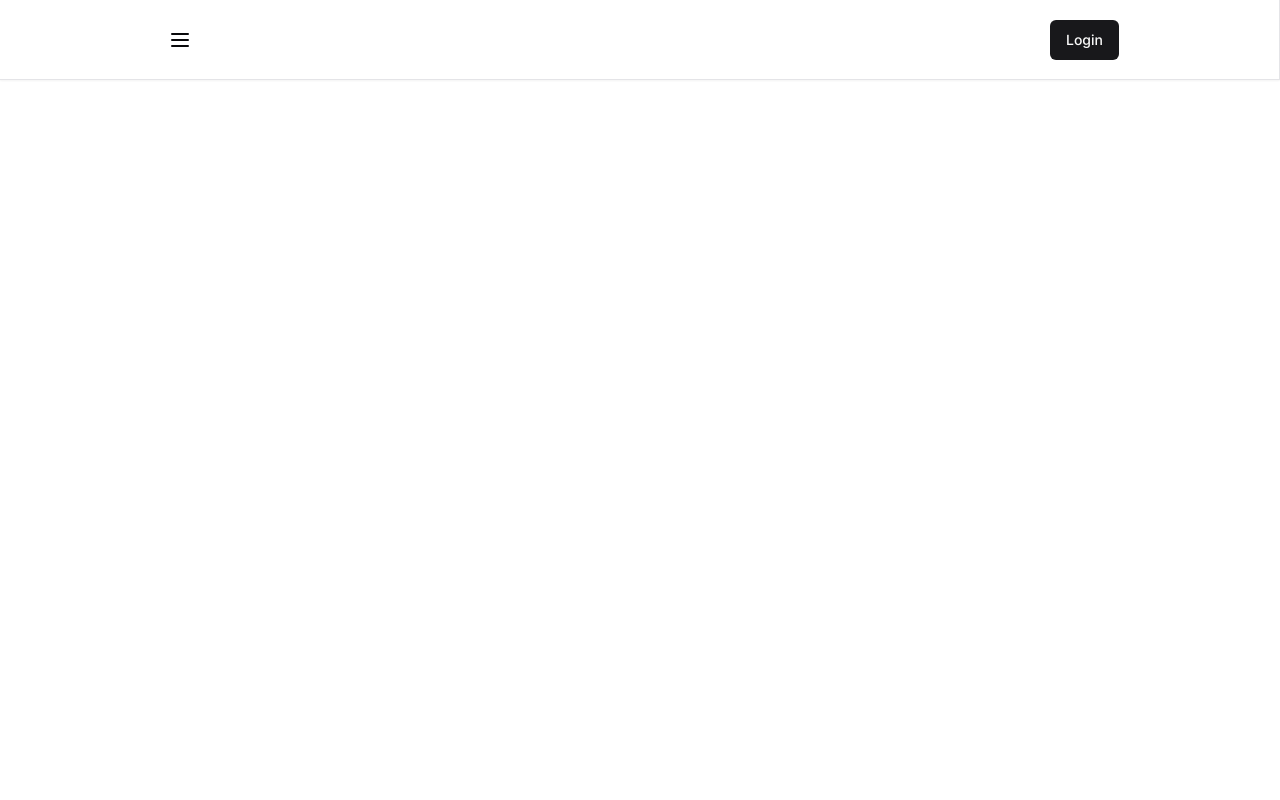
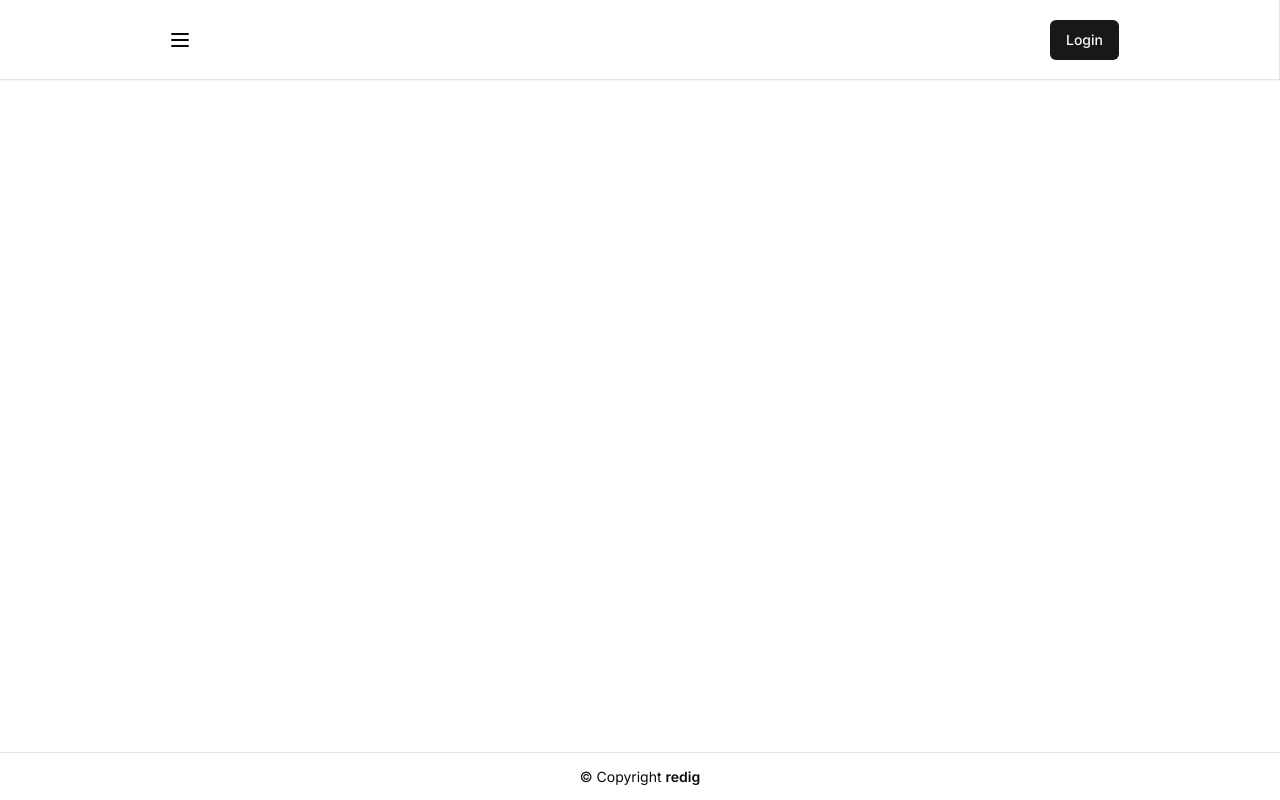
Before and after one commit to luizredig/bakery-with-next-js, a Next.js app: page / in a window 1280 px wide. Built offline with nearby package versions, Linux system fonts and the light colour scheme.

Commit message:
feat: add footer component

```diff
--- /dev/null
+++ b/app/components/footer.tsx
@@ -0,0 +1,13 @@
+import { Card, CardContent } from "./ui/card";
+
+const Footer = () => {
+  return (
+    <Card className="flex min-h-12 w-full flex-row items-center justify-center rounded-none border-b-0 border-l-0 border-r-0">
+      <p className="text-sm">
+        © Copyright <span className="font-semibold">redig</span>
+      </p>
+    </Card>
+  );
+};
+
+export default Footer;
--- a/app/globals.css
+++ b/app/globals.css
@@ -75,6 +75,6 @@
   }
   body,
   html {
-    @apply min-w-80;
+    @apply min-w-80 h-full;
   }
 }
--- a/app/layout.tsx
+++ b/app/layout.tsx
@@ -2,6 +2,7 @@ import type { Metadata } from "next";
 import { Inter } from "next/font/google";
 import "./globals.css";
 import Header from "./components/header";
+import Footer from "./components/footer";
 
 const inter = Inter({ subsets: ["latin"] });
 
@@ -18,8 +19,13 @@ export default function RootLayout({
   return (
     <html lang="en">
       <body className={inter.className}>
-        <Header />
-        {children}
+        <div className="flex h-full flex-col">
+          <Header />
+
+          <div className="flex-1">{children}</div>
+
+          <Footer />
+        </div>
       </body>
     </html>
   );
```
